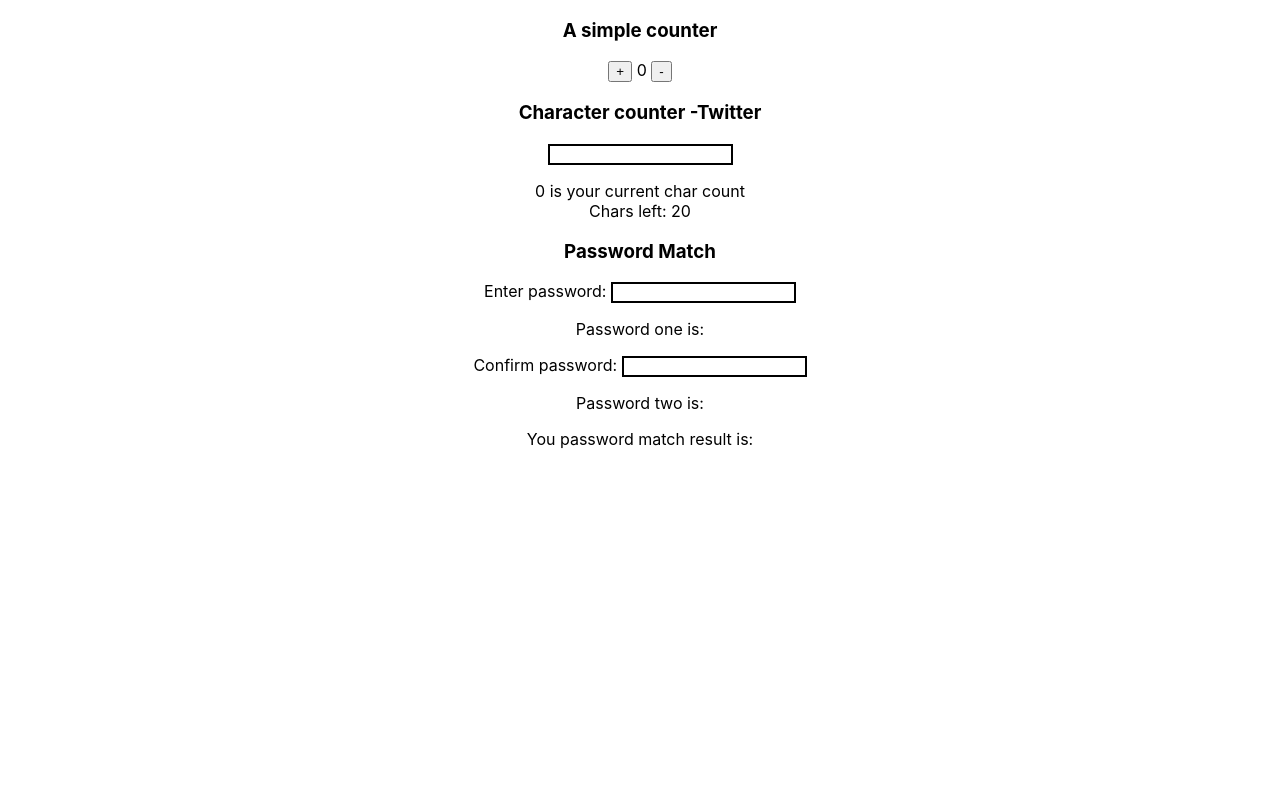
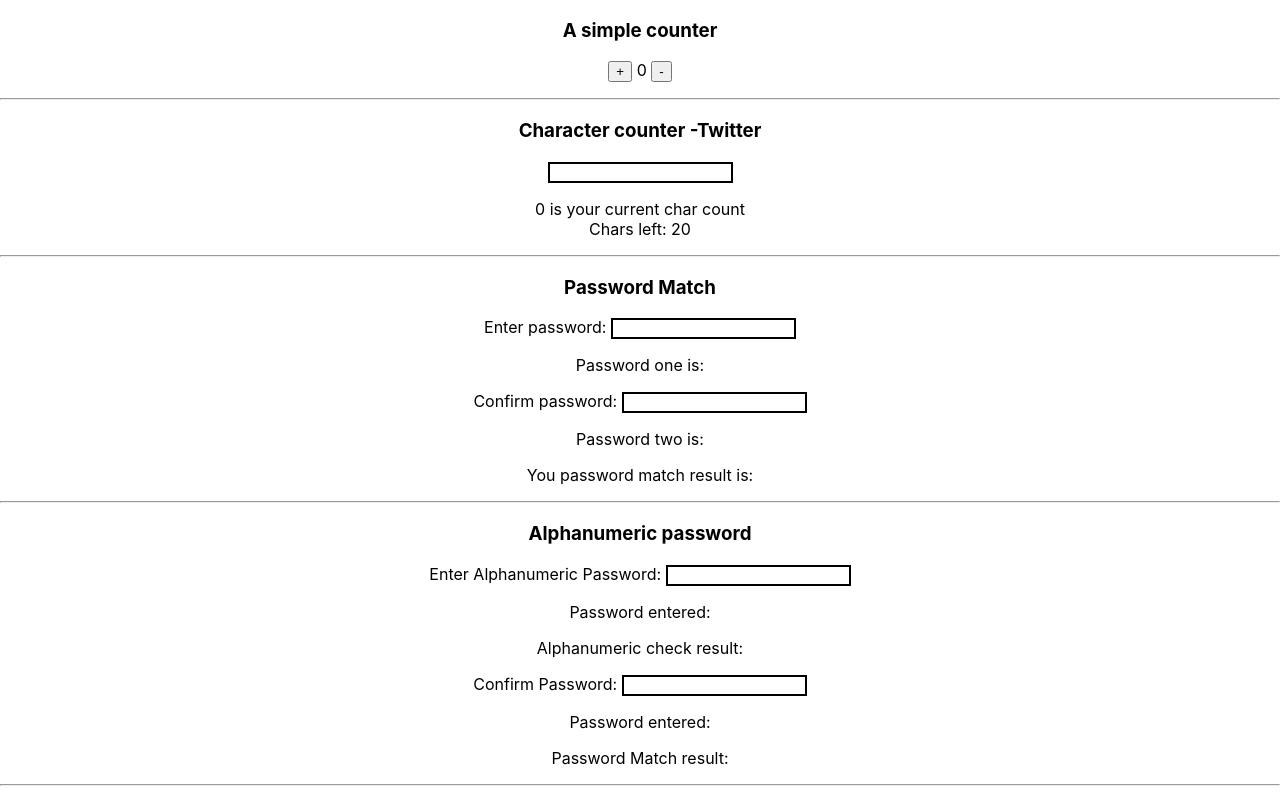
Before and after one commit to RadhikaRJ/practice-react, a React (Create React App) app: page / in a window 1280 px wide. Built offline with nearby package versions, Linux system fonts and the light colour scheme.

Commit message:
alphanumeric Password Match exercise Implemented

```diff
--- a/src/App.js
+++ b/src/App.js
@@ -70,8 +70,8 @@ function App() {
         return latestPasswordTwoValue;
       });
 
-      var latestPasswordValue=event.target.value;
-      if(passwordOne!=latestPasswordValue){
+
+      if(passwordOne!=updatedPasswordTwo){
         setPasswordMatchStatus(current=>"passwords are not matching");
 
       }
@@ -82,15 +82,73 @@ function App() {
    }
 
   //Alphanumeric password---------------------------------------------------------------------------------------
+   const [alphanumericPaswdOne,setAlphanumericPswdOne] = useState("");
+   const [alphanumericPaswdTwo,setAlphanumericPswdTwo] = useState("");
+   const [alphanumericPasswordMatchStatus, setAlphanumericPasswordMatchStatus] = useState("");
+   const [isAlphanumeric,setisAlphanumeric] = useState("");
+
+   function handleAlphanumericPswdOne(event){
+      var alpha_pswd_one=event.target.value;
+      setAlphanumericPswdOne(currentPassword=>{
+        const latestPswdOne=alpha_pswd_one;
+        return latestPswdOne;
+      });
+      var hasNumFlag=0;
+      for(var i=0;i<alpha_pswd_one.length;i++){
+        var letter=alpha_pswd_one.charAt(i);
+        if(!isNaN(letter)){
+         hasNumFlag+=1;
+        }
+      }
+      if(hasNumFlag==0){
+        setisAlphanumeric(currentStatus=>{
+          const status="Not Alphanumeric";
+          return status;
+        });
+      }
+      else{
+        setisAlphanumeric(currentStatus=>{
+          const status="Is Alphanumeric";
+          return status;
+        })
+      }
+   }
+
+
+   function compareAlphanumericPasswords(event){
+     var updatedAlphanumericPswdTwo=event.target.value;
+     setAlphanumericPswdTwo(updatePswdTwo=>{
+       const pswdtwo=updatedAlphanumericPswdTwo;
+       return pswdtwo;
+     });
+
+     if(alphanumericPaswdOne!=updatedAlphanumericPswdTwo){
+      setAlphanumericPasswordMatchStatus(status=>"Passwords are not Matching!");
+     }
+     else {
+      setAlphanumericPasswordMatchStatus(status=>"Passwords are Matching!");
+     }
+   }
+
+
+
+
+
+
+
 
 
   return (
     <div className="App">
+
+
       <h3>A simple counter</h3>
       <p> <button onClick={incrementValue}>+</button>
         <span>    {counter}    </span>
         <button onClick={decrementValue}>-</button>
         </p>
+
+    <hr></hr>
 
 
         <h3>Character counter -Twitter</h3>
@@ -99,6 +157,8 @@ function App() {
        ></input>
         <p>{userInput}</p>
         <p>{currentLength} is your current char count<br></br>Chars left: {charLeftLength}</p>
+
+<hr></hr>
 
 
        <h3>Password Match</h3>
@@ -109,16 +169,31 @@ function App() {
        <br></br>
        <p>Password one is: {passwordOne}</p>
 
+
        <label>Confirm password: </label>
        <input type="password"
        onChange={comparePasswords}></input>
        <br></br>
        <p>Password two is: {passwordTwo}</p>
+       <p>You password match result is: {passwordMatchStatus}</p>
+
+      <hr></hr>
 
 
-       <p>You password match result is: {passwordMatchStatus}</p>
+      <h3>Alphanumeric password</h3>
+      <label>Enter Alphanumeric Password: </label>
+      <input type="password"
+      onChange={handleAlphanumericPswdOne}></input>
+      <p>Password entered: {alphanumericPaswdOne}</p>
+      <p>Alphanumeric check result: {isAlphanumeric}</p>
 
+      <label>Confirm Password: </label>
+      <input type="password"
+      onChange={compareAlphanumericPasswords}></input>
+      <p>Password entered: {alphanumericPaswdTwo}</p>
+      <p>Password Match result: {alphanumericPasswordMatchStatus} </p>
 
+      <hr></hr>
     </div>
   );
 }
```
